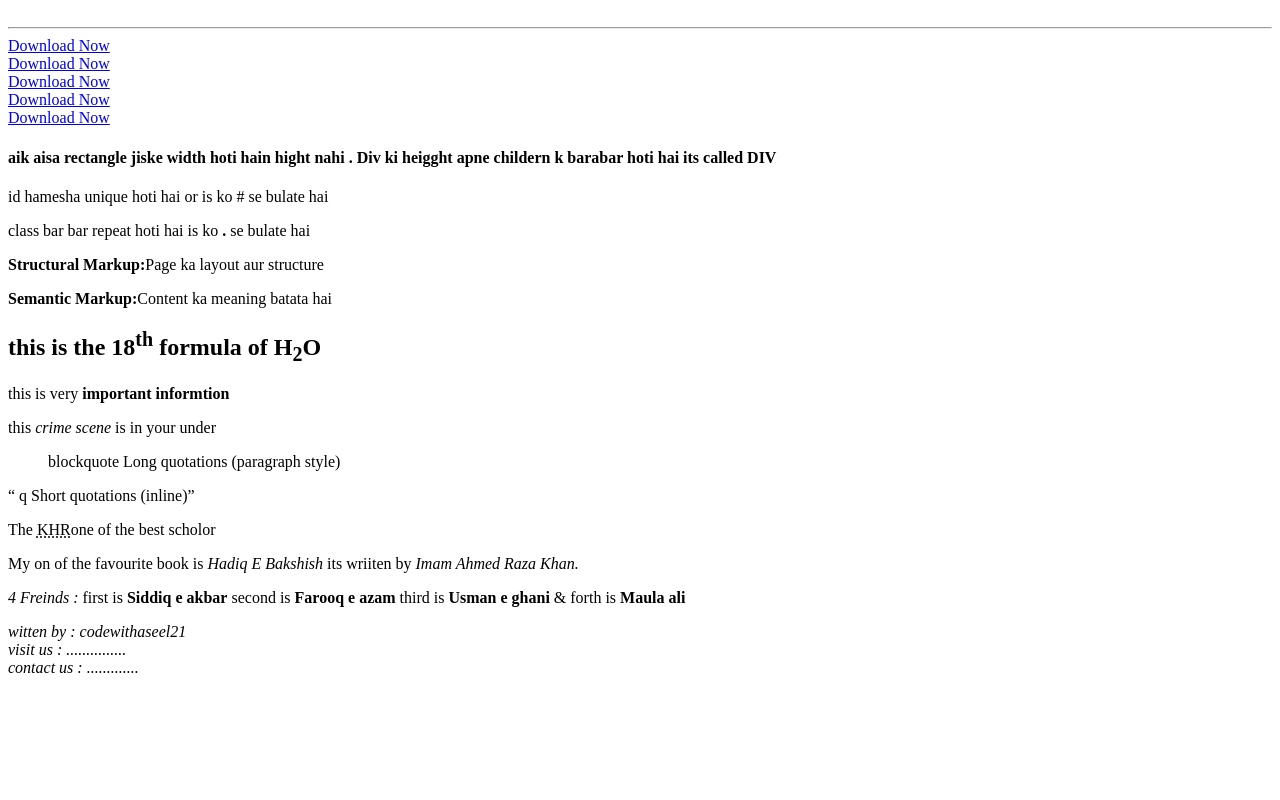
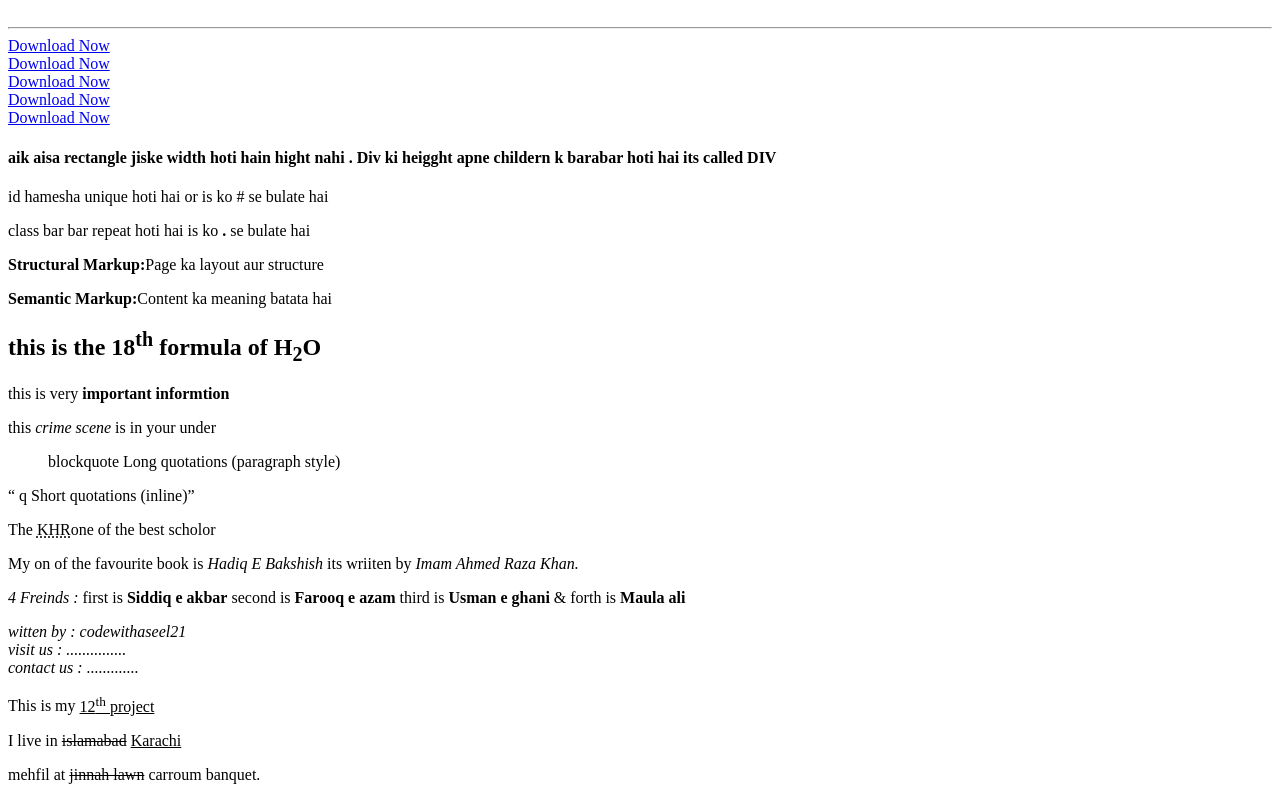
Before and after one commit to codewithaseel21/Html-Rev, a plain HTML site: page index.html in a window 1280 px wide. Shown: the part 909-1709 px from the top of the page. Before the commit the page ends 1594 px from the top, so only its background shows below. Drawn offline with Linux system fonts and the light colour scheme.

Commit message:
ins , del & s tag

```diff
--- a/index.html
+++ b/index.html
@@ -28,7 +28,7 @@
     <!--abbr tag  -->
     <!--cite tag  -->
     <!--dfn & adress tag  -->
-    <!--  -->
+    <!--ins , del & s tag  -->
     <!--  -->
     <!--  -->
     <!--  -->
@@ -69,7 +69,7 @@
 
     <h1>car</h1>
 
-    <p>Lorem ipsu  dolor sit amet consectetur
+    <p>Lorem ipsu dolor sit amet consectetur
         adipisicing elit. Ipsum architecto
         consequuntur praesentium molestiae,
         aperiam cupiditate assumenda, nobis,
@@ -145,13 +145,15 @@
 
     <!-- Kisi book, article, website, movie, artwork ya source ka title batane ke liye hota hai. -->
 
-    <p>My on of the favourite book is <cite>Hadiq E Bakshish</cite> its wriiten by <cite>Imam Ahmed Raza Khan.</cite></p>
+    <p>My on of the favourite book is <cite>Hadiq E Bakshish</cite> its wriiten by <cite>Imam Ahmed Raza Khan.</cite>
+    </p>
 
     <!------------------------------------->
 
     <!-- Kisi term ya definition ko pehli dafa define karte waqt use karte hain. -->
 
-   <p><dfn>4 Freinds :</dfn> first is <b>Siddiq e akbar</b> second is <b>Farooq e azam</b> third is <b>Usman e ghani</b> & forth is <b>Maula ali</b></p>
+    <p><dfn>4 Freinds :</dfn> first is <b>Siddiq e akbar</b> second is <b>Farooq e azam</b> third is <b>Usman e
+            ghani</b> & forth is <b>Maula ali</b></p>
 
     <!------------------------------------->
 
@@ -163,6 +165,24 @@
         contact us : .............
     </address>
 
+    <!------------------------------------->
+
+    <!-- Use: Jab aap koi naya text add karte ho — to usay highlight karne ke liye. -->
+
+    <p>This is my <ins>12<sup>th</sup> project</ins></p>
+
+    <!------------------------------------->
+
+    <!-- Use: Jab koi old ya hata hua text dikhana ho. -->
+
+    <p>I live in <del>islamabad</del> <ins>Karachi</ins></p>
+
+    <!------------------------------------->
+
+    <!-- Use: Jab text ab valid nahi raha, par delete bhi nahi karna — sirf cross out dikhana ho. -->
+
+    <p>mehfil at <s>jinnah lawn</s> carroum banquet.</p>
+
 </body>
 
 </html>
```
Lines whose indentation alone changed are shown as unchanged.
